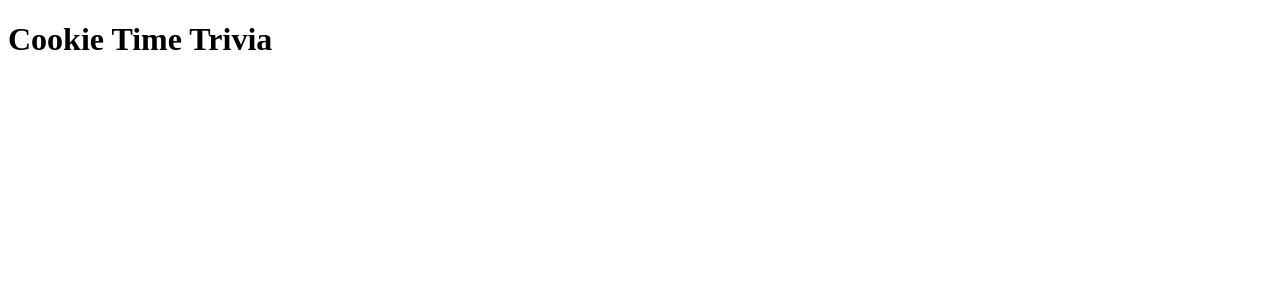
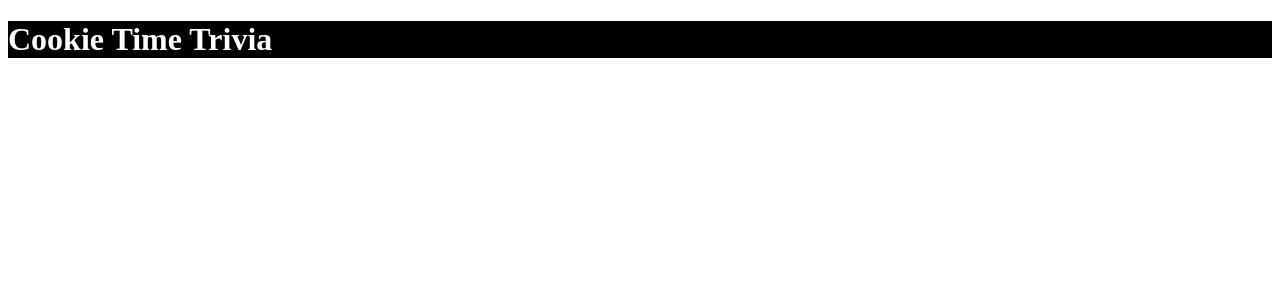
Before and after one commit to alecthibodeau/cookie-time-trivia, a React (Create React App) app: page / in a window 1280 px wide. Shown: the top 300 px of the page. Built offline with nearby package versions, Linux system fonts and the light colour scheme.

Commit message:
Add Sass and create SCSS stylesheet file

```diff
--- a/package.json
+++ b/package.json
@@ -13,6 +13,7 @@
     "react": "^18.2.0",
     "react-dom": "^18.2.0",
     "react-scripts": "5.0.1",
+    "sass": "^1.53.0",
     "typescript": "^4.7.4",
     "web-vitals": "^2.1.4"
   },
--- a/src/index.tsx
+++ b/src/index.tsx
@@ -1,7 +1,11 @@
 import { StrictMode} from 'react';
 import { createRoot } from 'react-dom/client';
 
+/* Components */
 import App from './App';
+
+/* Styles */
+import '../src/styles/styles.scss';
 
 // The correct ID of the root element is the ID of the div in index.html
 const rootElement = document.getElementById('root');
--- /dev/null
+++ b/src/styles/styles.scss
@@ -0,0 +1,4 @@
+h1 {
+    background-color: #000;
+    color: #fff;
+}
```
Also changed, not shown: 1 other file (tests, documents, lock files or other folders).
